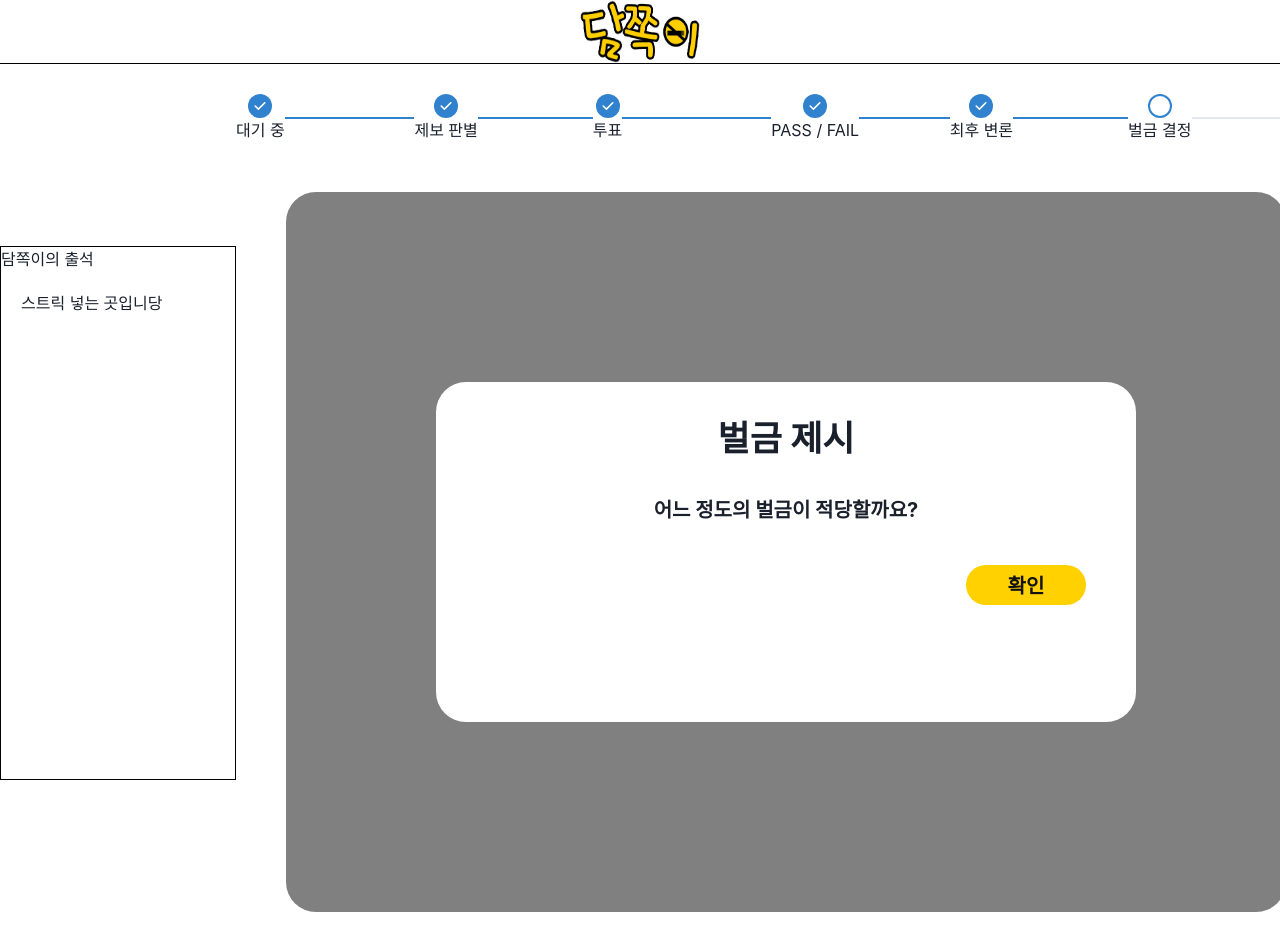
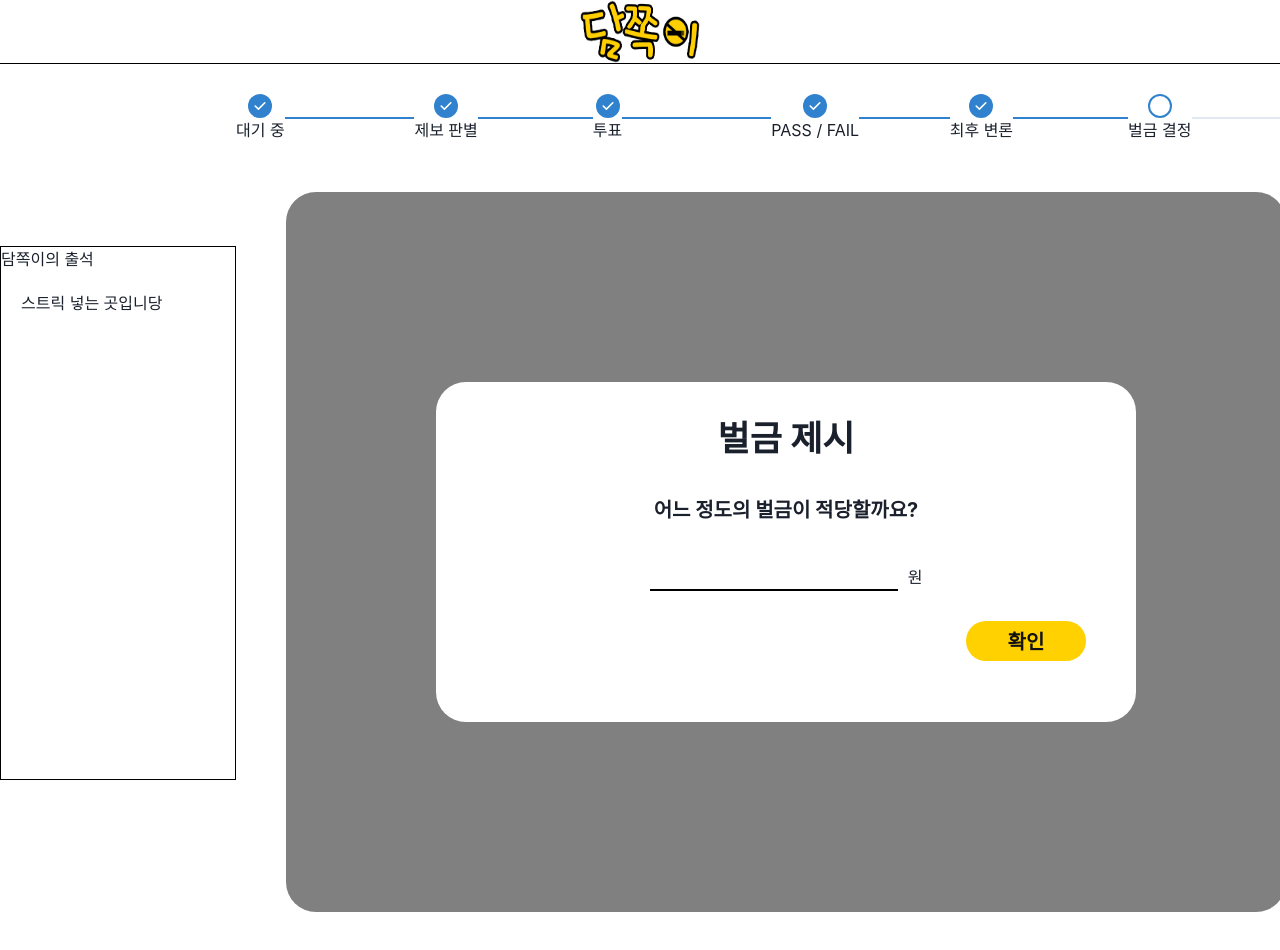
Before and after one commit to damjjok/damjjok, a React (Create React App) app in the folder client/: page /truth-room in a window 1280 px wide. Shown: the top 950 px of the page. Built offline with nearby package versions, Linux system fonts and the light colour scheme.

Commit message:
Feat: 벌금 제시 화면 문구 컴포넌트화, Input 컴포넌트 생성

```diff
--- a/client/src/pages/truth-room/middle-component/center-component/main-frame-component/step-frame/fine-decision/decide/input/FineInputComponent.js
+++ b/client/src/pages/truth-room/middle-component/center-component/main-frame-component/step-frame/fine-decision/decide/input/FineInputComponent.js
@@ -1,7 +1,8 @@
-import { Text } from "@chakra-ui/react";
 import React from "react";
 import SmallFrameComponent from "../../../../small-frame/SmallFrameComponent";
 import ConfirmButtonComponent from "../../ConfirmButtonComponent";
+import TextComponent from "./TextComponent";
+import InputComponent from "./InputComponent";
 
 function FineInputComponent(props) {
     return (
@@ -15,16 +16,8 @@ function FineInputComponent(props) {
                         justifyContent: "center",
                     }}
                 >
-                    <div style={{ margin: "30px" }}>
-                        <Text as="b" fontSize={"35px"}>
-                            벌금 제시
-                        </Text>
-                    </div>
-                    <div style={{ marginBottom: "40px" }}>
-                        <Text as="b" fontSize={"20px"}>
-                            어느 정도의 벌금이 적당할까요?
-                        </Text>
-                    </div>
+                    <TextComponent></TextComponent>
+                    <InputComponent></InputComponent>
                     <ConfirmButtonComponent />
                 </div>
             }
--- /dev/null
+++ b/client/src/pages/truth-room/middle-component/center-component/main-frame-component/step-frame/fine-decision/decide/input/InputComponent.js
@@ -0,0 +1,14 @@
+import React from "react";
+
+function InputComponent(props) {
+    return (
+        <div>
+            <input
+                style={{ borderBottom: "2px solid black", marginRight: "10px" }}
+            ></input>
+            원
+        </div>
+    );
+}
+
+export default InputComponent;
--- /dev/null
+++ b/client/src/pages/truth-room/middle-component/center-component/main-frame-component/step-frame/fine-decision/decide/input/TextComponent.js
@@ -0,0 +1,21 @@
+import { Text } from "@chakra-ui/react";
+import React from "react";
+
+function TextComponent(props) {
+    return (
+        <div>
+            <div style={{ margin: "30px" }}>
+                <Text as="b" fontSize={"35px"}>
+                    벌금 제시
+                </Text>
+            </div>
+            <div style={{ marginBottom: "40px" }}>
+                <Text as="b" fontSize={"20px"}>
+                    어느 정도의 벌금이 적당할까요?
+                </Text>
+            </div>
+        </div>
+    );
+}
+
+export default TextComponent;
```
